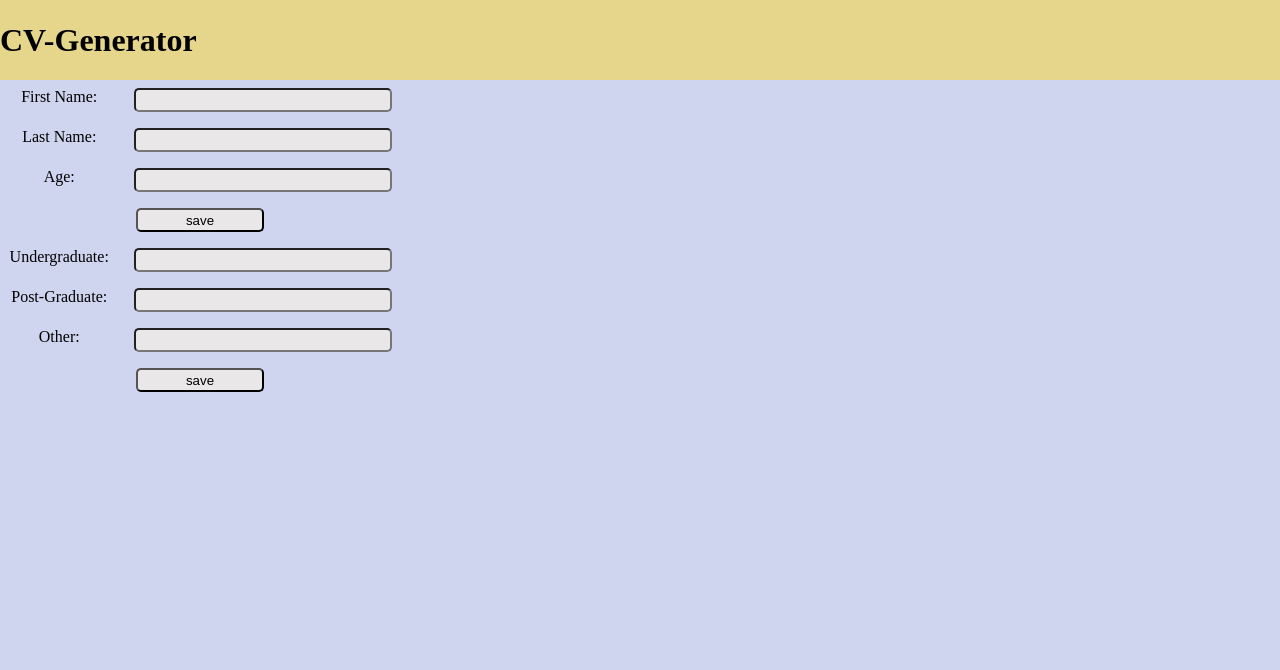
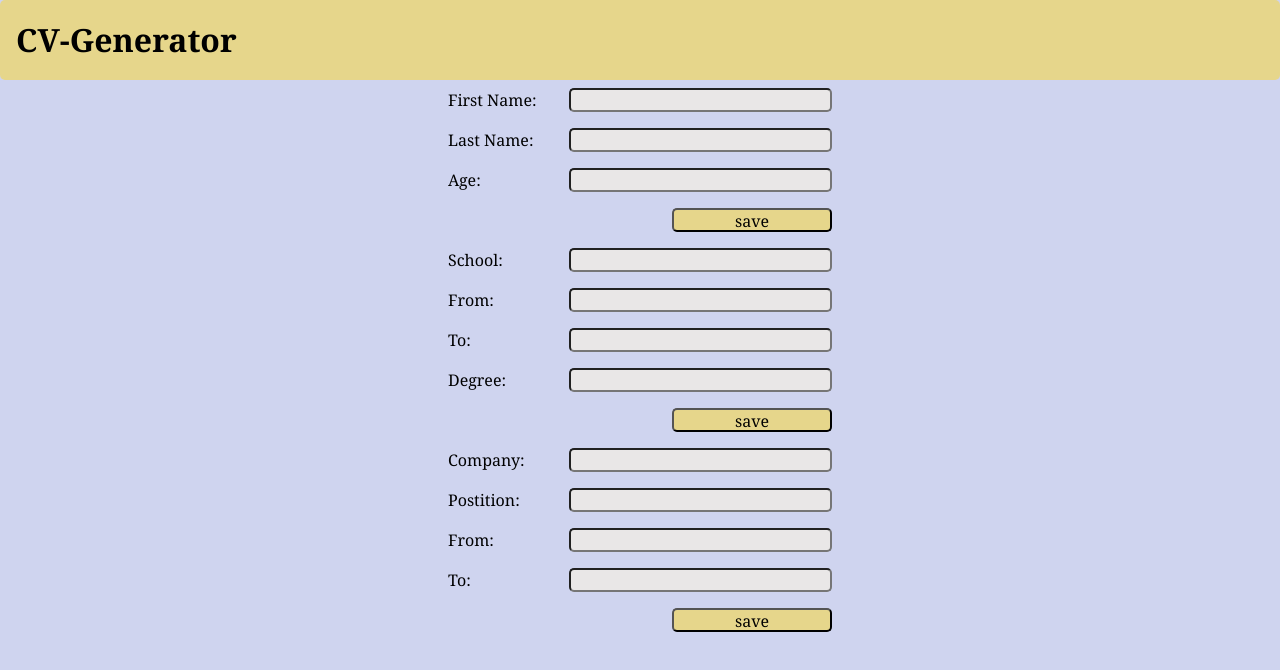
Before and after one commit to JonathanDPotter/cv-project, a React (Create React App) app: page / in a window 1280 px wide. Shown: the top 670 px of the page. Built offline with nearby package versions, Linux system fonts and the light colour scheme.

Commit message:
a couple more components, working on ceevee

```diff
--- a/src/App.js
+++ b/src/App.js
@@ -1,6 +1,8 @@
 import General from "/home/jonathan/code/the_odin_project/cv-project/src/components/General.js";
 import Header from "/home/jonathan/code/the_odin_project/cv-project/src/components/Header.js";
 import Education from "/home/jonathan/code/the_odin_project/cv-project/src/components/Education.js";
+import Experience from "/home/jonathan/code/the_odin_project/cv-project/src/components/Experience.js";
+import CeeVee from "/home/jonathan/code/the_odin_project/cv-project/src/components/CeeVee.js";
 import "./style.scss";
 
 function App() {
@@ -9,6 +11,8 @@ function App() {
       <Header />
       <General />
       <Education />
+      <Experience />
+      <CeeVee/>
     </div>
   );
 }
--- /dev/null
+++ b/src/components/CeeVee.js
@@ -0,0 +1,12 @@
+function CeeVee(props) {
+  return (
+    <div id="cee-vee">
+      <div id="name">
+        <h1>{props.name}</h1>
+      </div>
+
+    </div>
+  )
+}
+
+export default CeeVee;
--- a/src/components/Education.js
+++ b/src/components/Education.js
@@ -1,17 +1,21 @@
 function Education() {
   return (
-    <form id="educationi-form" class="form">
+    <form id="education-form" class="form">
       <div>
-        <label htmlFor="undergraduate">Undergraduate: </label>
-        <input type="text" name="undergraduate" id="undergraduate-input" />
+        <label htmlFor="school">School: </label>
+        <input type="text" name="school" id="school-input" />
       </div>
       <div>
-        <label htmlFor="post-graduate">Post-Graduate: </label>
-        <input type="text" name="post-graduate" id="post-graduate-input" />
+        <label htmlFor="from">From: </label>
+        <input type="text" name="from" id="from-input" />
       </div>
       <div>
-        <label htmlFor="other">Other: </label>
-        <input type="text" name="other" id="other-input" />
+        <label htmlFor="to">To: </label>
+        <input type="text" name="to" id="to-input" />
+      </div>
+      <div>
+        <label htmlFor="degree">Degree: </label>
+        <input type="text" name="degree" id="degree-input" />
       </div>
       <button type="submit">save</button>
     </form>
--- /dev/null
+++ b/src/components/Experience.js
@@ -0,0 +1,25 @@
+function Experience() {
+  return (
+    <form id="experience-form" class="form">
+      <div>
+        <label htmlFor="company">Company: </label>
+        <input type="text" name="company" id="company-input" />
+      </div>
+      <div>
+        <label htmlFor="postition">Postition: </label>
+        <input type="text" name="postition" id="postition-input" />
+      </div>
+      <div>
+        <label htmlFor="from">From: </label>
+        <input type="text" name="from" id="from-input" />
+      </div>
+      <div>
+        <label htmlFor="to">To: </label>
+        <input type="text" name="to" id="to-input" />
+      </div>
+      <button type="submit">save</button>
+    </form>
+  );
+}
+
+export default Experience;
--- a/src/style.scss
+++ b/src/style.scss
@@ -7,6 +7,7 @@ $white: rgb(233, 231, 231);
   margin: 0;
   padding: 0;
   box-sizing: border-box;
+  font-family:Cambria, Cochin, Georgia, Times, 'Times New Roman', serif;
 }
 
 #root {
@@ -14,6 +15,9 @@ $white: rgb(233, 231, 231);
   width: 100vw;
   background-color: $background;
   display: flex;
+  flex-direction: column;
+  align-items: center;
+
 }
 
 header {
@@ -21,13 +25,17 @@ header {
   width: 100vw;
   background-color: $yellow;
   line-height: 10vh;
+  border-radius: 5px;
+  padding-left: 1rem;
 }
 
 form {
   width: 50vw;
   max-width: 400px;
   overflow: hidden;
-  text-align: center;
+  height: fit-content;
+  line-height: 1.5rem;
+  margin: 0 auto;
 
   div {
     width: 100%;
@@ -47,10 +55,12 @@ form {
 
   label {
     margin: .5rem;
-    margin-right: 1rem;
     width: 10rem;
   }
   button {
-    width: 10vw;
+    width: 10rem;
+    font-size: 1rem;
+    background-color: $yellow;
+    float: right;
   }
 }
```
